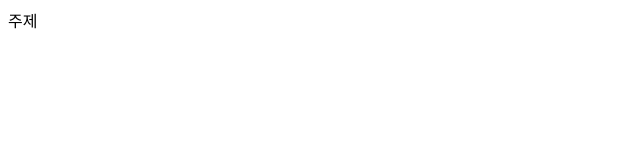
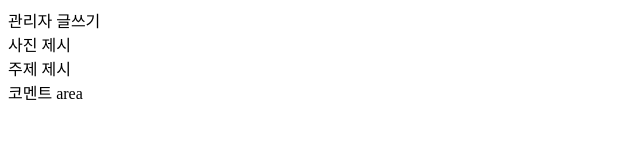
Before and after one commit to personarpgg/myProject-prototype_page-2, a website: page public/index.html in a window 1280 px wide. Shown: the whole page, without its empty margins (0-640 px from the left). Drawn offline with Linux system fonts and the light colour scheme.

Commit message:
check : 가장 기본이 되는 뼈대

```diff
--- a/public/index.html
+++ b/public/index.html
@@ -6,6 +6,22 @@
     <title>Document</title>
 </head>
 <body>
-    주제
+    <div id="root">
+
+        <!-- 관리자 글쓰기 영역 -->
+        <div id="login"> 관리자 글쓰기 </div>
+
+        <!-- 사진 -->
+        <div id="png"> 사진 제시 </div>
+        <!-- 타이틀 -->
+        <div id="title"> 주제 제시 </div>
+
+        <!-- 뎃글 영역 -->
+        <div id="comment"> 코멘트 area </div>
+
+
+
+    </div>
+
 </body>
 </html>
```
